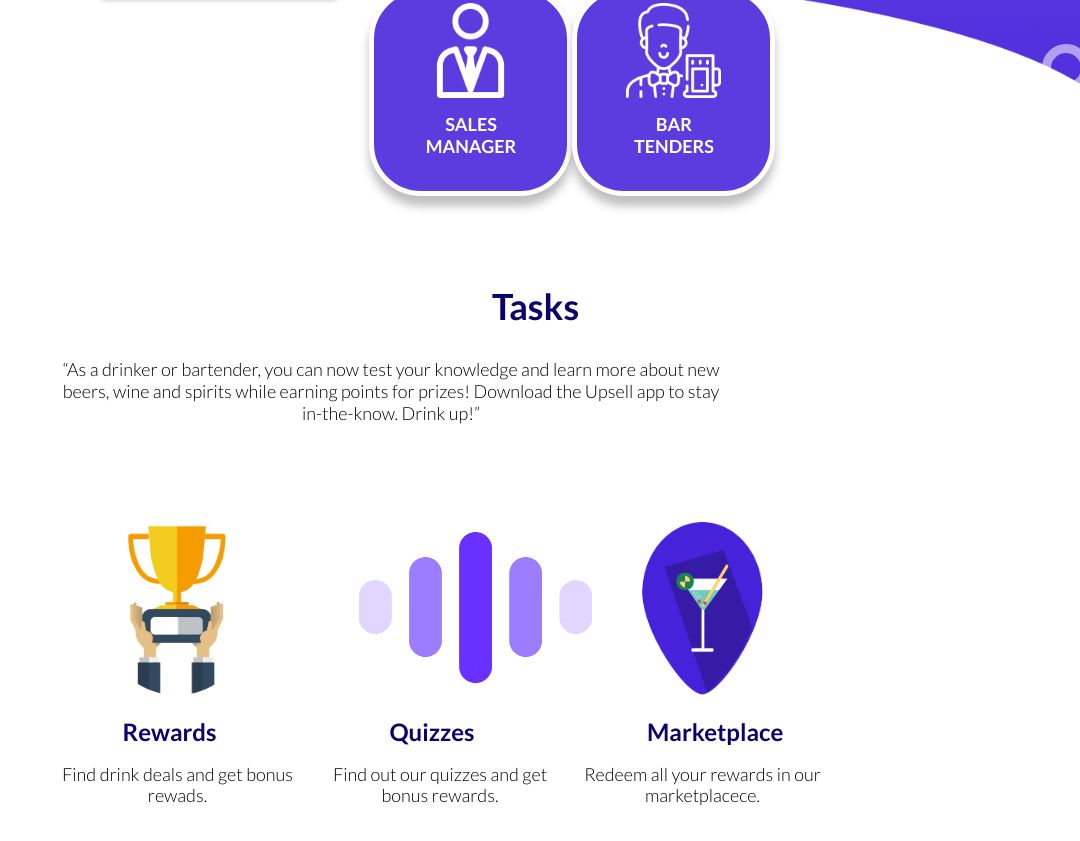
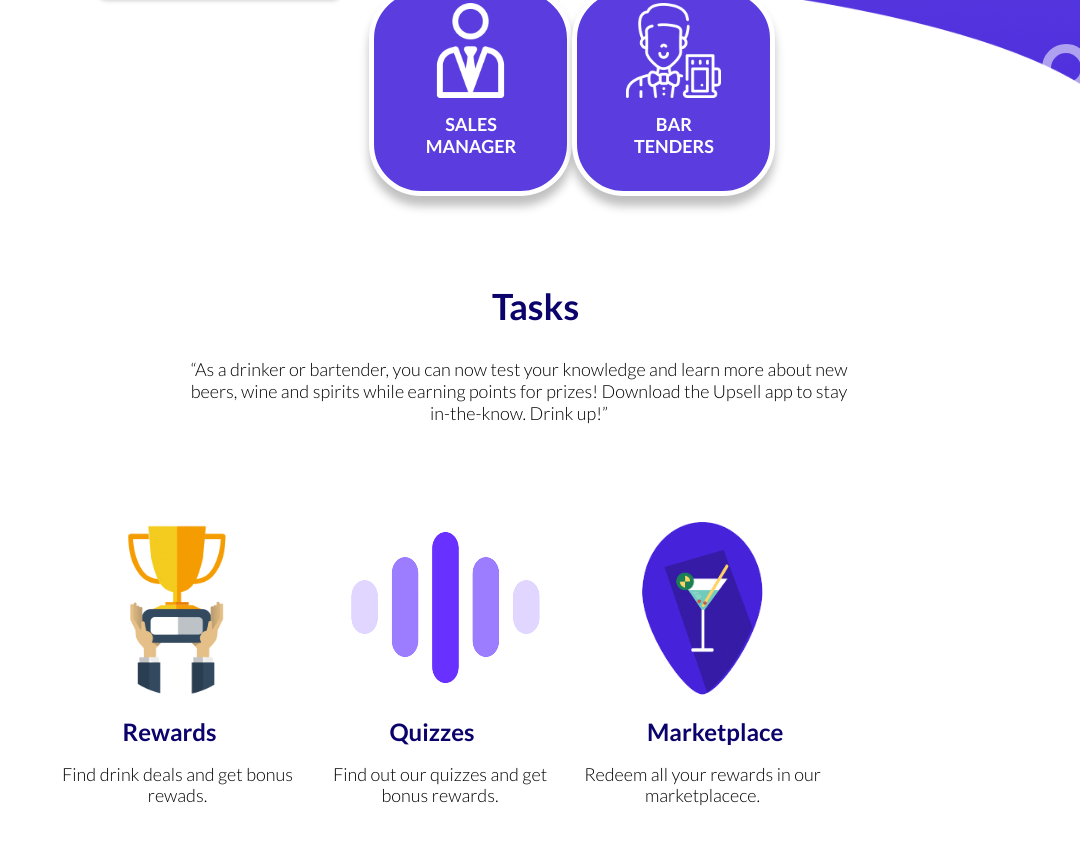
Before and after one commit to onikaChorba/drinkUp, a website built with webpack: page src/template.html in a window 1280 px wide. Shown: the part 690-1531 px from the top of the page, without its empty margins (200-1280 px from the left). Built offline with nearby package versions, Linux system fonts and the light colour scheme.

Commit message:
style selector task

```diff
--- a/src/scss/pages/task.scss
+++ b/src/scss/pages/task.scss
@@ -20,13 +20,13 @@
     p {
       height: 47px;
       width: 668px;
-      // padding-left: 128px;
+      padding-left: 128px;
       font-weight: 300;
       font-size: 18px;
       line-height: 22px;
       text-align: center;
     }
-  }
+
 
     .task-items {
       display: flex;
@@ -44,6 +44,7 @@
 
           img {
             height: 210px;
+            max-width: 250px;
           }
         }
 
@@ -66,8 +67,10 @@
             font-weight: 300;
             font-size: 18px;
             line-height: 21px;
+            padding-left: 0px;
           }
         }
       }
     }
   }
+}
```
Lines whose indentation alone changed are shown as unchanged.
